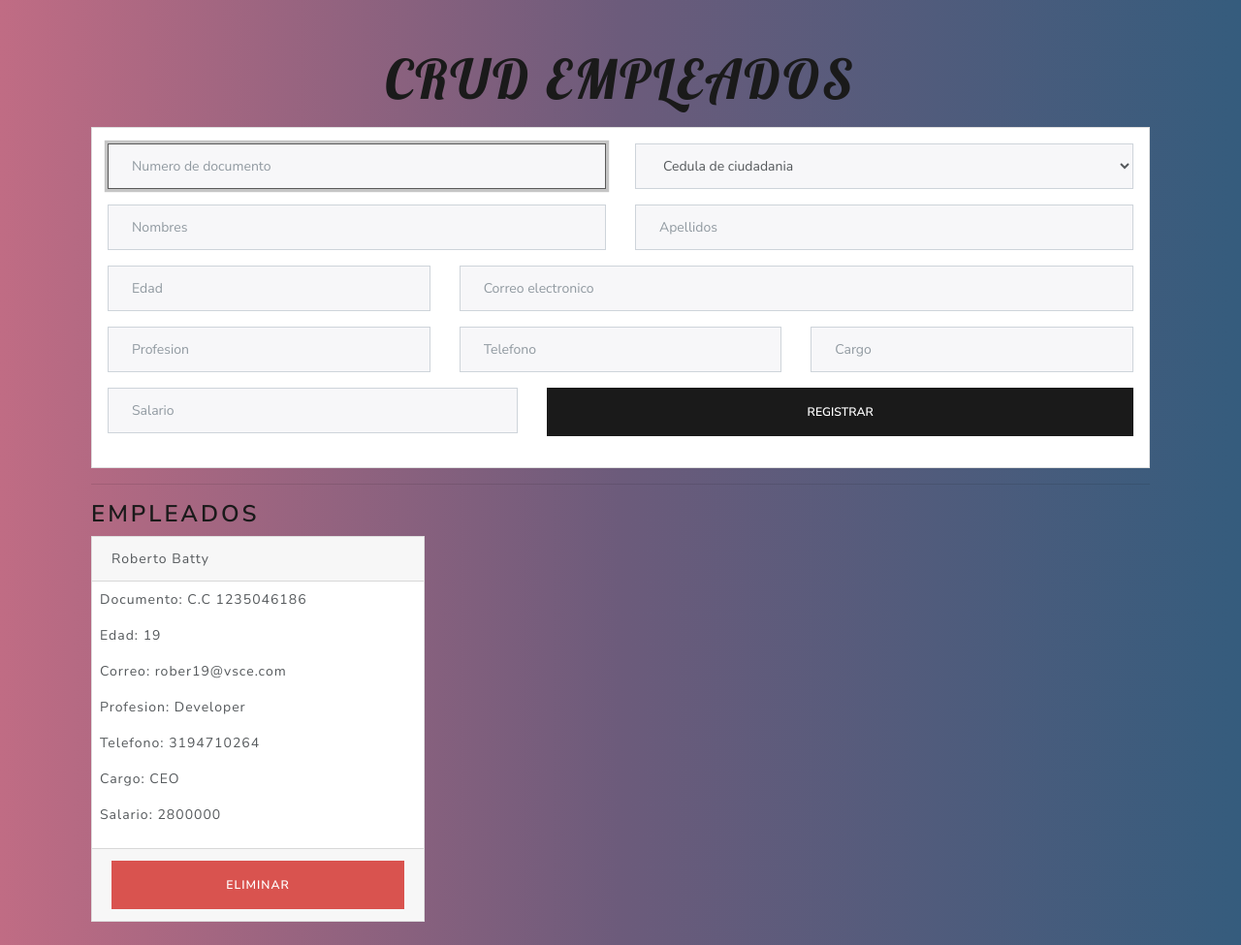
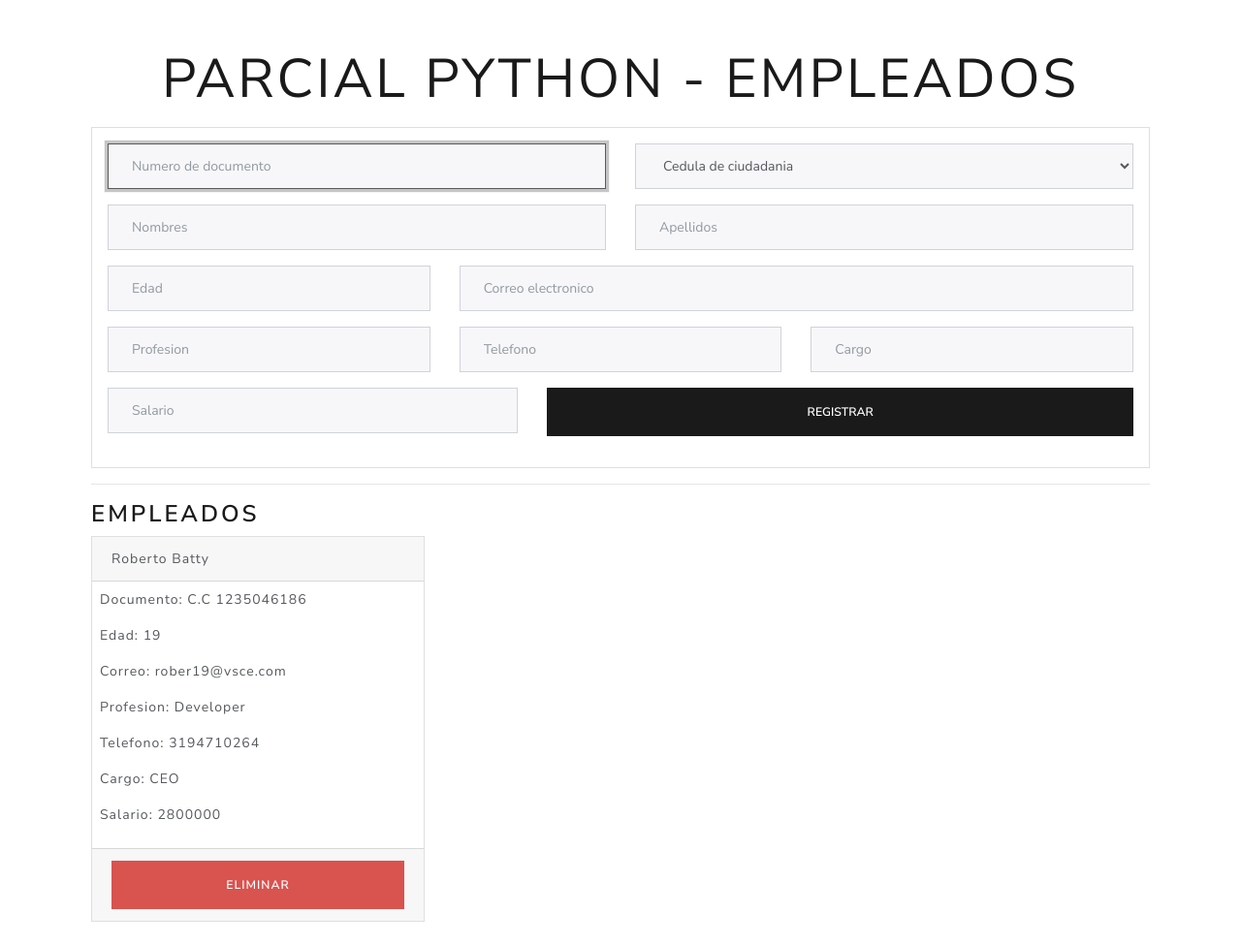
Before and after one commit to rbatty19/python_exe, a Flask app: page / in a window 1280 px wide. Shown: the whole page at 97% size. Run offline with Flask 2, Linux system fonts and the light colour scheme; data comes from the database, SQL or seed files in the repository; both versions use the stored data as it was after the commit; some libraries are stand-ins or nearby versions.

Commit message:
[Rober19] [2019/10/21] mejorado

```diff
--- a/SEMESTRE VI/CORTE 2/PARCIAL/app.py
+++ b/SEMESTRE VI/CORTE 2/PARCIAL/app.py
@@ -6,6 +6,7 @@
 app.config['SQLALCHEMY_DATABASE_URI'] = 'sqlite:///database/empleados.db'
 
 db = SQLAlchemy(app)
+
 
 class Empleado(db.Model):
     id = db.Column(db.Integer, primary_key=True)
--- a/SEMESTRE VI/CORTE 2/PARCIAL/static/main.css
+++ /dev/null
@@ -1,10 +0,0 @@
-body {
-  background: #355C7D;  /* fallback for old browsers */
-  background: -webkit-linear-gradient(to right, #C06C84, #6C5B7B, #355C7D);  /* Chrome 10-25, Safari 5.1-6 */
-  background: linear-gradient(to right, #C06C84, #6C5B7B, #355C7D); /* W3C, IE 10+/ Edge, Firefox 16+, Chrome 26+, Opera 12+, Safari 7+ */
-
-}
-
-.title {
-    font-family: 'Lobster', cursive;
-}
--- a/SEMESTRE VI/CORTE 2/PARCIAL/templates/index.html
+++ b/SEMESTRE VI/CORTE 2/PARCIAL/templates/index.html
@@ -5,20 +5,16 @@
     <meta charset="UTF-8">
     <meta name="viewport" content="width=device-width, initial-scale=1.0">
     <meta http-equiv="X-UA-Compatible" content="ie=edge">
-    <title>Parcial Flask</title>
-    <!-- BOOTSTRAP 4 -->
+    <title>VI (parcial python)</title>
     <link rel="stylesheet" href="https://stackpath.bootstrapcdn.com/bootswatch/4.3.1/lux/bootstrap.min.css">
-    <!-- FONTS -->
-    <link href="https://fonts.googleapis.com/css?family=Lobster&display=swap" rel="stylesheet">
-    <!-- MAIN CSS -->
-    <link rel="stylesheet" href="{{url_for('static', filename='main.css')}}">
+
 
 </head>
 
 <body>
 
     <main class="container p-4">
-        <h1 class="display-4 text-center title mt-4">CRUD Empleados</h1>
+        <h1 class="display-4 text-center mt-4">PARCIAL Python - Empleados</h1>
         <div class="mt-3 card p-3">
           <form action="/crear-emp" method="POST">
             <div class="row">
```
Also changed, not shown: SEMESTRE VI/CORTE 2/PARCIAL/database/empleados.db.
